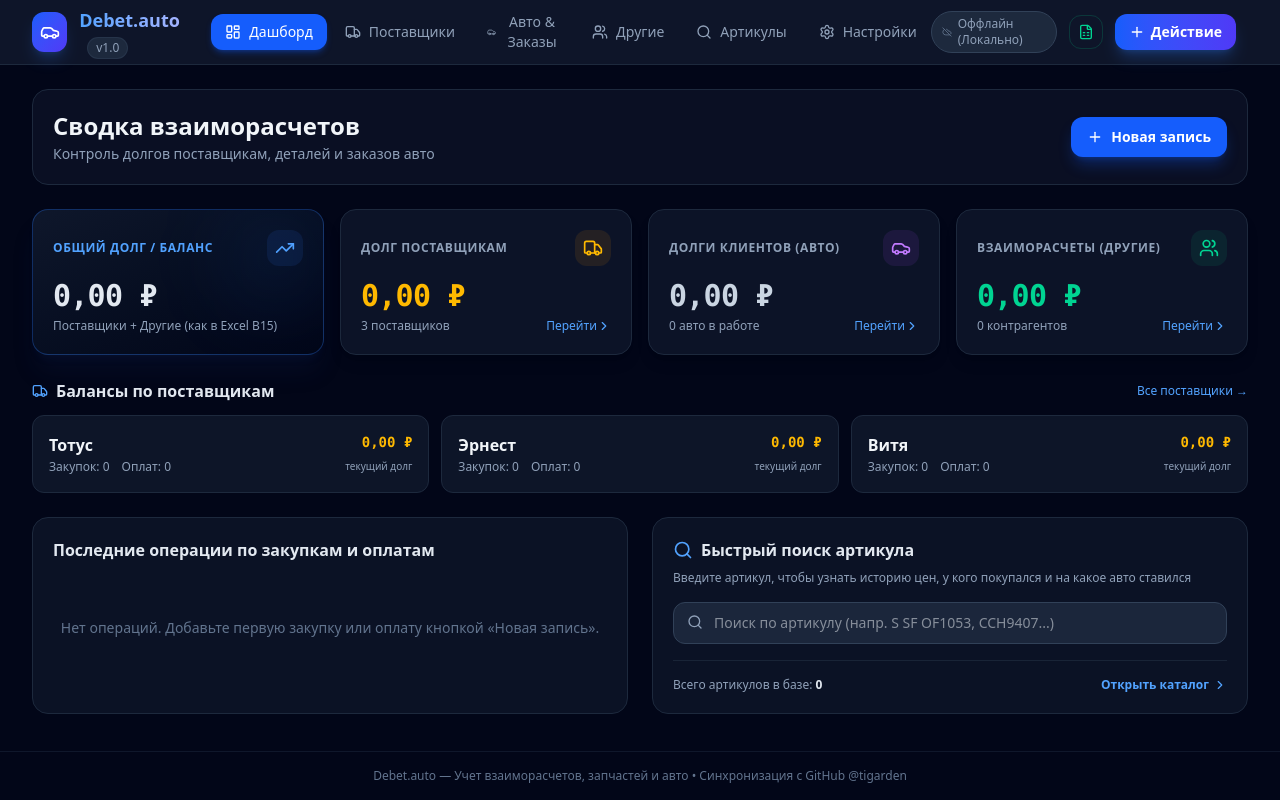
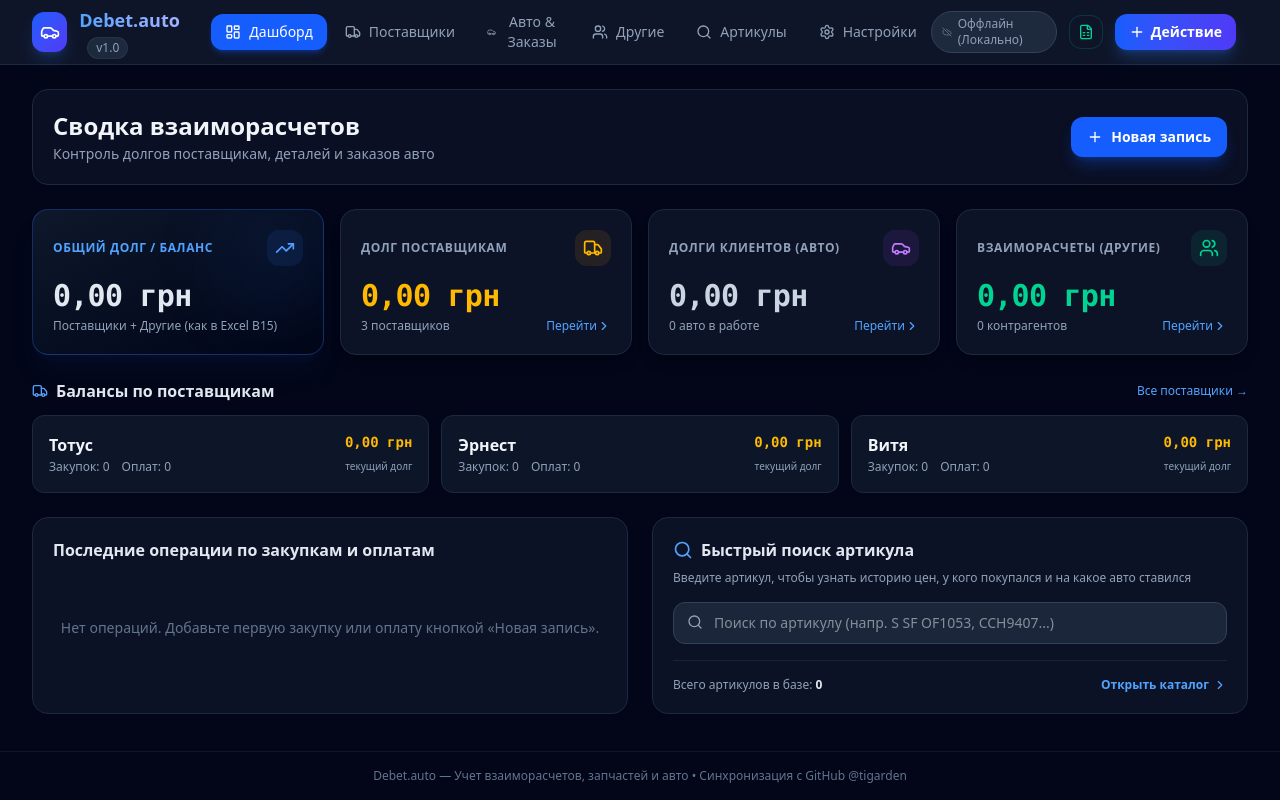
Before and after one commit to tigarden/wq1ewdb-hnajskdfbn-qwe, a React (Vite) app: page / in a window 1280 px wide. Built offline with nearby package versions, Linux system fonts and the light colour scheme.

Commit message:
Update currency to Ukrainian Hryvnia (UAH / грн)

```diff
--- a/src/context/DataContext.jsx
+++ b/src/context/DataContext.jsx
@@ -473,7 +473,7 @@ export function DataProvider({ children }) {
     const summaryData = [
       ['Отчет Debet.auto', new Date().toLocaleString('ru-RU')],
       [],
-      ['Показатель', 'Сумма (руб)'],
+      ['Показатель', 'Сумма (грн)'],
       ['Общий долг перед поставщиками', globalSummary.totalSupplierDebt],
       ['Задолженность клиентов (авто)', globalSummary.totalClientDebt],
       ['Взаиморасчеты с физлицами', globalSummary.totalOtherBalance],
--- a/src/pages/CarOrders.jsx
+++ b/src/pages/CarOrders.jsx
@@ -54,7 +54,7 @@ export default function CarOrders({ selectedCarId, onSelectCar }) {
   const [paymentNote, setPaymentNote] = useState('');
 
   const formatMoney = (val) => {
-    return (val || 0).toLocaleString('ru-RU', { minimumFractionDigits: 2, maximumFractionDigits: 2 }) + ' ₽';
+    return (val || 0).toLocaleString('ru-RU', { minimumFractionDigits: 2, maximumFractionDigits: 2 }) + ' грн';
   };
 
   const handleCreateCar = (e) => {
@@ -284,8 +284,8 @@ export default function CarOrders({ selectedCarId, onSelectCar }) {
                       <tr className="border-b border-slate-800 text-slate-400 uppercase">
                         <th className="py-2.5 px-3">Наименование</th>
                         <th className="py-2.5 px-3">Артикул</th>
-                        <th className="py-2.5 px-3 text-right">Закупка (руб)</th>
-                        <th className="py-2.5 px-3 text-right">Продажа (руб)</th>
+                        <th className="py-2.5 px-3 text-right">Закупка (грн)</th>
+                        <th className="py-2.5 px-3 text-right">Продажа (грн)</th>
                         <th className="py-2.5 px-3 text-right">Маржа</th>
                         <th className="py-2.5 px-3 text-center"></th>
                       </tr>
--- a/src/pages/Dashboard.jsx
+++ b/src/pages/Dashboard.jsx
@@ -20,7 +20,7 @@ export default function Dashboard({ setActiveTab, onOpenQuickAdd, onSelectSuppli
 
   // Format currency
   const formatMoney = (val) => {
-    return (val || 0).toLocaleString('ru-RU', { minimumFractionDigits: 2, maximumFractionDigits: 2 }) + ' ₽';
+    return (val || 0).toLocaleString('ru-RU', { minimumFractionDigits: 2, maximumFractionDigits: 2 }) + ' грн';
   };
 
   // Recent transactions across all suppliers
--- a/src/pages/OtherSettlements.jsx
+++ b/src/pages/OtherSettlements.jsx
@@ -30,7 +30,7 @@ export default function OtherSettlements() {
   const [txDate, setTxDate] = useState(new Date().toISOString().split('T')[0]);
 
   const formatMoney = (val) => {
-    return (val || 0).toLocaleString('ru-RU', { minimumFractionDigits: 2, maximumFractionDigits: 2 }) + ' ₽';
+    return (val || 0).toLocaleString('ru-RU', { minimumFractionDigits: 2, maximumFractionDigits: 2 }) + ' грн';
   };
 
   const handleCreatePerson = (e) => {
@@ -289,7 +289,7 @@ export default function OtherSettlements() {
               </select>
             </div>
             <div>
-              <label className="block text-xs font-medium text-slate-300 mb-1">Сумма (руб) *</label>
+              <label className="block text-xs font-medium text-slate-300 mb-1">Сумма (грн) *</label>
               <input
                 type="number"
                 step="0.01"
--- a/src/pages/PartsCatalog.jsx
+++ b/src/pages/PartsCatalog.jsx
@@ -7,7 +7,7 @@ export default function PartsCatalog() {
   const [query, setQuery] = useState('');
 
   const formatMoney = (val) => {
-    return (val || 0).toLocaleString('ru-RU', { minimumFractionDigits: 2, maximumFractionDigits: 2 }) + ' ₽';
+    return (val || 0).toLocaleString('ru-RU', { minimumFractionDigits: 2, maximumFractionDigits: 2 }) + ' грн';
   };
 
   // Group all supplier item transactions by article
--- a/src/pages/Suppliers.jsx
+++ b/src/pages/Suppliers.jsx
@@ -61,7 +61,7 @@ export default function Suppliers({ selectedSupplierId, onSelectSupplier }) {
   const [payNote, setPayNote] = useState('');
 
   const formatMoney = (val) => {
-    return (val || 0).toLocaleString('ru-RU', { minimumFractionDigits: 2, maximumFractionDigits: 2 }) + ' ₽';
+    return (val || 0).toLocaleString('ru-RU', { minimumFractionDigits: 2, maximumFractionDigits: 2 }) + ' грн';
   };
 
   const handleCreateSupplier = (e) => {
@@ -505,7 +505,7 @@ export default function Suppliers({ selectedSupplierId, onSelectSupplier }) {
             />
           </div>
           <div>
-            <label className="block text-xs font-medium text-slate-300 mb-1">Начальный долг (руб)</label>
+            <label className="block text-xs font-medium text-slate-300 mb-1">Начальный долг (грн)</label>
             <input
               type="number"
               step="0.01"
@@ -541,7 +541,7 @@ export default function Suppliers({ selectedSupplierId, onSelectSupplier }) {
             />
           </div>
           <div>
-            <label className="block text-xs font-medium text-slate-300 mb-1">Начальный долг (руб)</label>
+            <label className="block text-xs font-medium text-slate-300 mb-1">Начальный долг (грн)</label>
             <input
               type="number"
               step="0.01"
```
